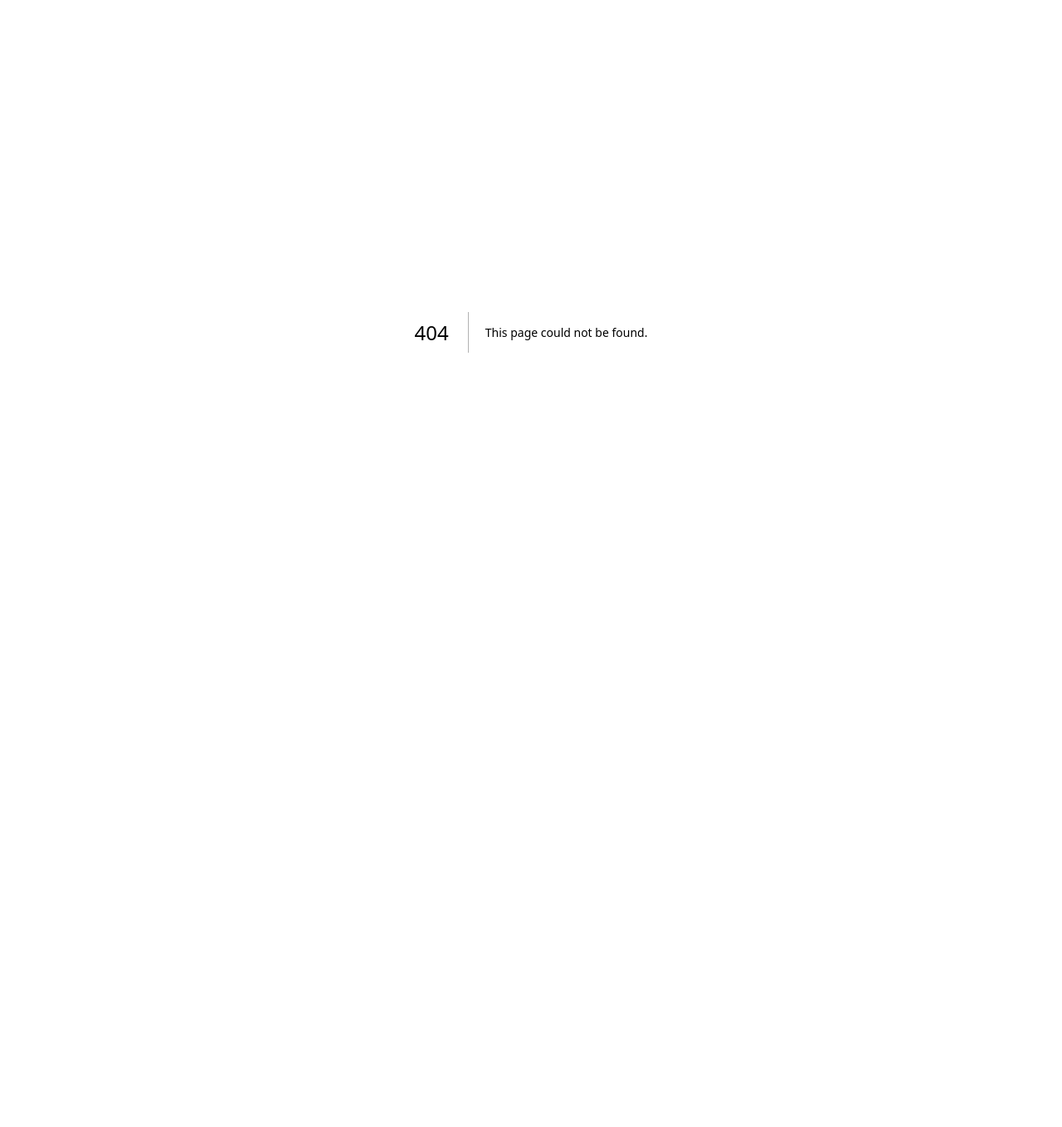
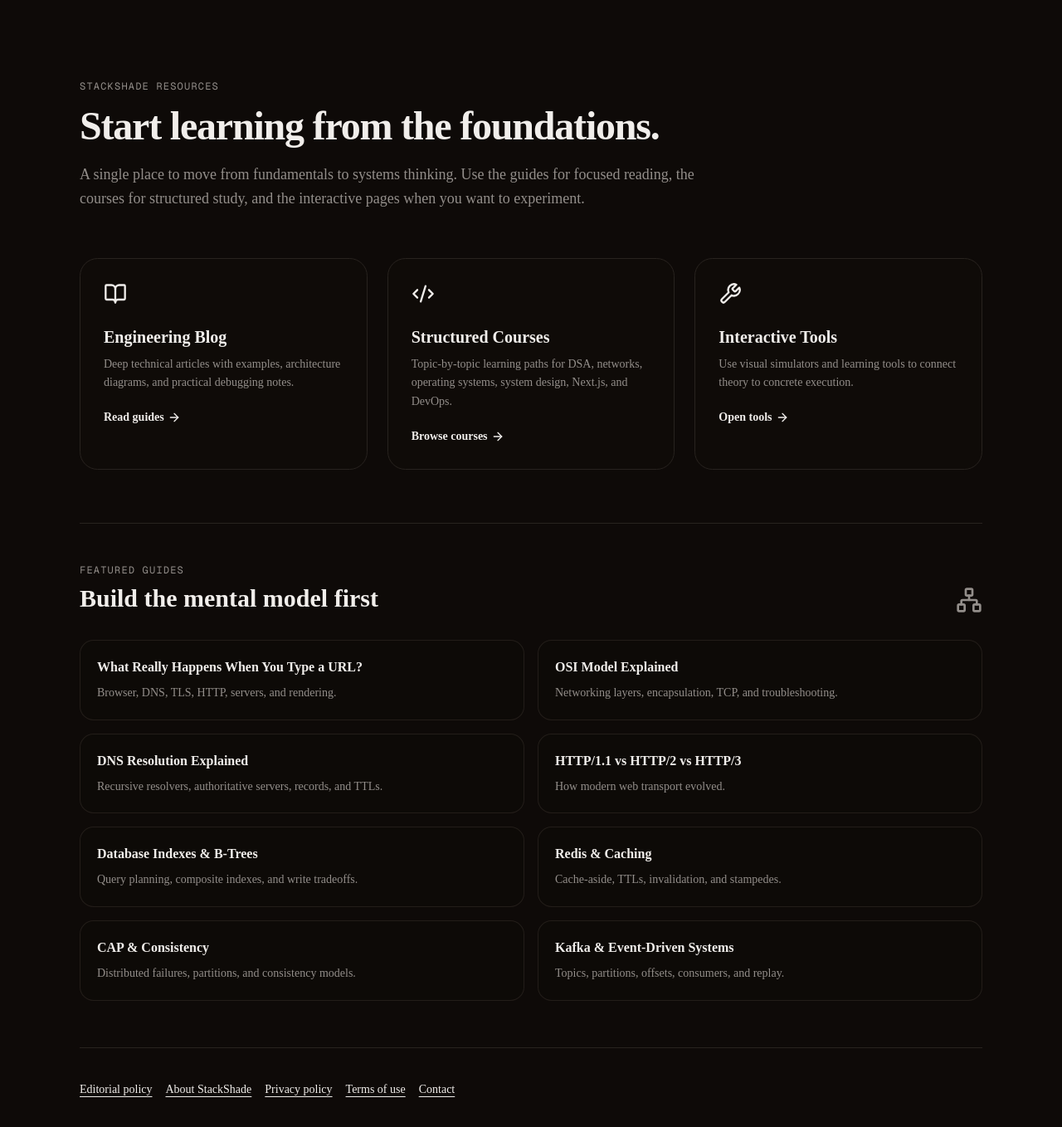
Before and after one commit to stack-shade/stack-shade.github.io, a Next.js app: page /resources in a window 1280 px wide. Before the commit this address had no page. Shown: the top 1358 px of the page at 83% size. Before the commit the page ends 800 px from the top, so only its background shows below. Built offline with nearby package versions, Linux system fonts and the light colour scheme.

Commit message:
Add transparent resource hub for AdSense site quality

```diff
--- /dev/null
+++ b/src/app/resources/page.tsx
@@ -0,0 +1,88 @@
+import type { Metadata } from "next";
+import Link from "next/link";
+import { ArrowRight, BookOpen, Code2, Network, Server, Wrench } from "lucide-react";
+
+export const metadata: Metadata = {
+  title: "Resources — StackShade",
+  description: "A curated starting point for StackShade engineering guides, courses, simulators, and learning paths.",
+  alternates: { canonical: "https://stack-shade.github.io/resources" },
+  robots: { index: true, follow: true },
+};
+
+const guides = [
+  ["/blog/what-happens-when-you-type-url", "What Really Happens When You Type a URL?", "Browser, DNS, TLS, HTTP, servers, and rendering."],
+  ["/blog/osi-model-explained", "OSI Model Explained", "Networking layers, encapsulation, TCP, and troubleshooting."],
+  ["/blog/dns-resolution-explained", "DNS Resolution Explained", "Recursive resolvers, authoritative servers, records, and TTLs."],
+  ["/blog/http1-http2-http3", "HTTP/1.1 vs HTTP/2 vs HTTP/3", "How modern web transport evolved."],
+  ["/blog/database-indexes-btree", "Database Indexes & B-Trees", "Query planning, composite indexes, and write tradeoffs."],
+  ["/blog/redis-caching", "Redis & Caching", "Cache-aside, TTLs, invalidation, and stampedes."],
+  ["/blog/cap-theorem-consistency", "CAP & Consistency", "Distributed failures, partitions, and consistency models."],
+  ["/blog/kafka-event-driven", "Kafka & Event-Driven Systems", "Topics, partitions, offsets, consumers, and replay."],
+];
+
+export default function ResourcesPage() {
+  return (
+    <main className="min-h-screen">
+      <section className="max-w-6xl mx-auto px-4 sm:px-6 lg:px-8 py-16 md:py-24">
+        <div className="max-w-3xl mb-14">
+          <p className="text-xs font-mono uppercase tracking-widest text-muted-foreground mb-4">StackShade Resources</p>
+          <h1 className="text-4xl sm:text-5xl font-extrabold tracking-tight mb-5">Start learning from the foundations.</h1>
+          <p className="text-muted-foreground text-lg leading-relaxed">
+            A single place to move from fundamentals to systems thinking. Use the guides for focused reading,
+            the courses for structured study, and the interactive pages when you want to experiment.
+          </p>
+        </div>
+
+        <div className="grid lg:grid-cols-3 gap-6 mb-16">
+          <Link href="/blog" className="group rounded-2xl border border-border bg-card/20 p-7 hover:border-foreground/30 transition-all">
+            <BookOpen className="w-7 h-7 mb-6" />
+            <h2 className="text-xl font-bold mb-2">Engineering Blog</h2>
+            <p className="text-sm text-muted-foreground leading-relaxed">Deep technical articles with examples, architecture diagrams, and practical debugging notes.</p>
+            <span className="inline-flex items-center gap-1 mt-5 text-sm font-semibold">Read guides <ArrowRight className="w-4 h-4 group-hover:translate-x-1 transition-transform" /></span>
+          </Link>
+          <Link href="/courses" className="group rounded-2xl border border-border bg-card/20 p-7 hover:border-foreground/30 transition-all">
+            <Code2 className="w-7 h-7 mb-6" />
+            <h2 className="text-xl font-bold mb-2">Structured Courses</h2>
+            <p className="text-sm text-muted-foreground leading-relaxed">Topic-by-topic learning paths for DSA, networks, operating systems, system design, Next.js, and DevOps.</p>
+            <span className="inline-flex items-center gap-1 mt-5 text-sm font-semibold">Browse courses <ArrowRight className="w-4 h-4 group-hover:translate-x-1 transition-transform" /></span>
+          </Link>
+          <Link href="/algoforge" className="group rounded-2xl border border-border bg-card/20 p-7 hover:border-foreground/30 transition-all">
+            <Wrench className="w-7 h-7 mb-6" />
+            <h2 className="text-xl font-bold mb-2">Interactive Tools</h2>
+            <p className="text-sm text-muted-foreground leading-relaxed">Use visual simulators and learning tools to connect theory to concrete execution.</p>
+            <span className="inline-flex items-center gap-1 mt-5 text-sm font-semibold">Open tools <ArrowRight className="w-4 h-4 group-hover:translate-x-1 transition-transform" /></span>
+          </Link>
+        </div>
+
+        <section className="border-t border-border pt-12">
+          <div className="flex items-end justify-between gap-6 mb-8">
+            <div>
+              <p className="text-xs font-mono uppercase tracking-widest text-muted-foreground mb-2">Featured guides</p>
+              <h2 className="text-2xl sm:text-3xl font-bold">Build the mental model first</h2>
+            </div>
+            <Network className="w-8 h-8 text-muted-foreground hidden sm:block" />
+          </div>
+
+          <div className="grid md:grid-cols-2 gap-4">
+            {guides.map(([href, title, description]) => (
+              <Link key={href} href={href} className="group rounded-xl border border-border/80 bg-background/60 p-5 hover:border-foreground/30 transition-all">
+                <h3 className="font-bold mb-2 group-hover:underline">{title}</h3>
+                <p className="text-sm text-muted-foreground leading-relaxed">{description}</p>
+              </Link>
+            ))}
+          </div>
+        </section>
+
+        <section className="border-t border-border mt-14 pt-10">
+          <div className="flex flex-wrap gap-4">
+            <Link href="/editorial-policy" className="text-sm underline underline-offset-4">Editorial policy</Link>
+            <Link href="/about" className="text-sm underline underline-offset-4">About StackShade</Link>
+            <Link href="/privacy" className="text-sm underline underline-offset-4">Privacy policy</Link>
+            <Link href="/terms" className="text-sm underline underline-offset-4">Terms of use</Link>
+            <Link href="/contact" className="text-sm underline underline-offset-4">Contact</Link>
+          </div>
+        </section>
+      </section>
+    </main>
+  );
+}
```
